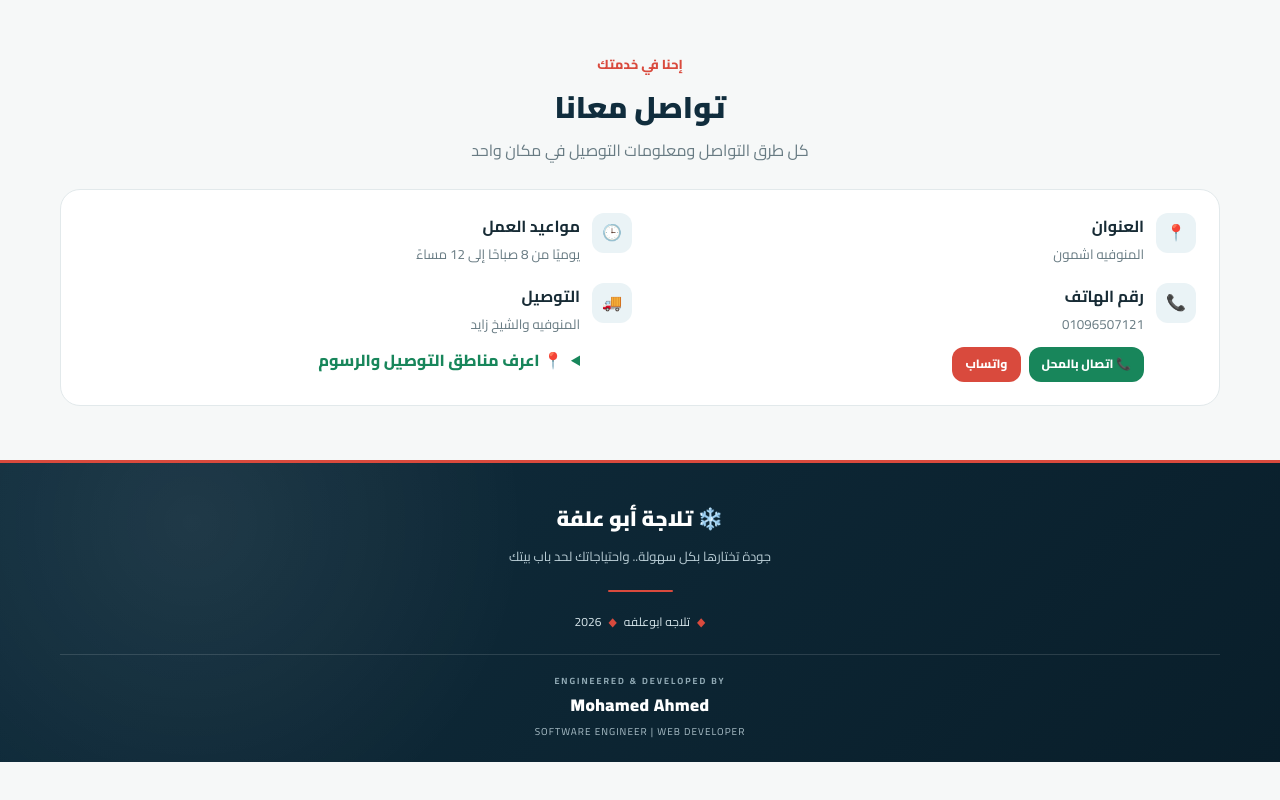
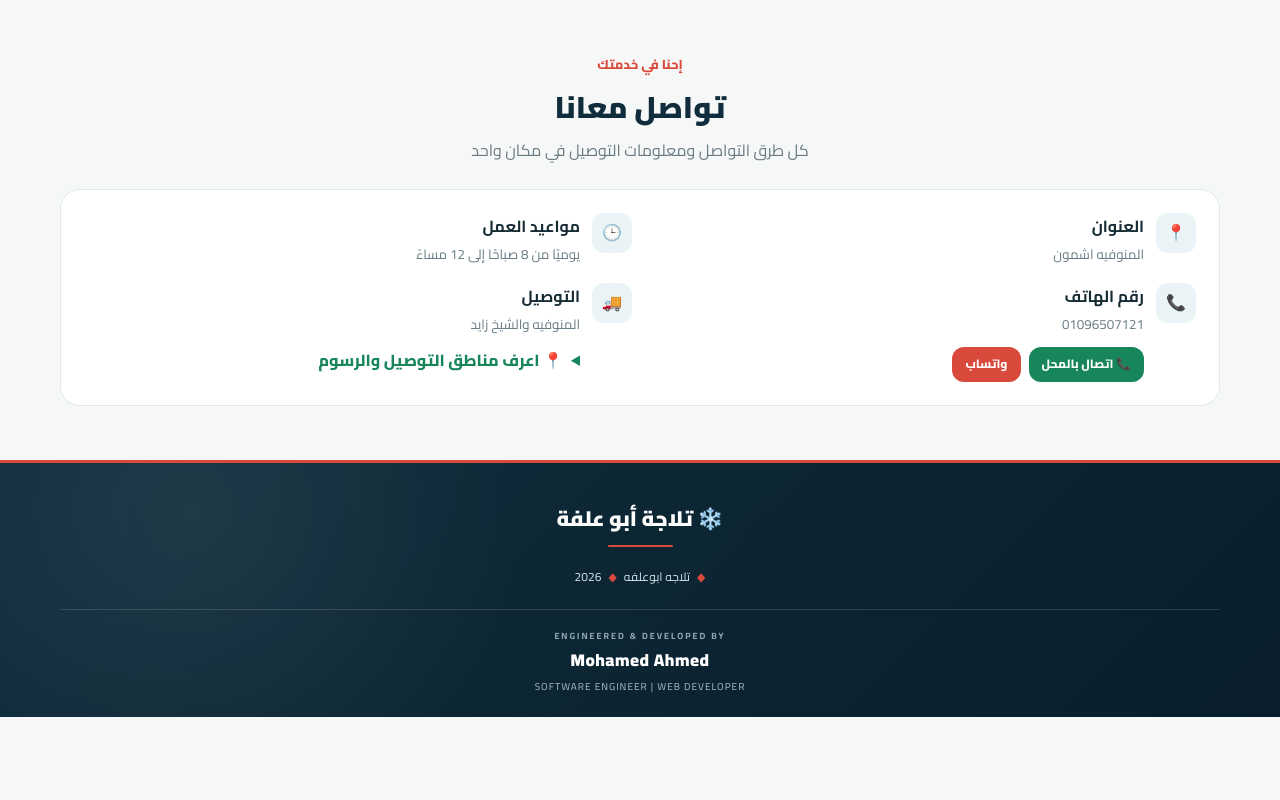
Before and after one commit to mmuhmadj/ahmed-freezer, a plain HTML site: page index.html in a window 1280 px wide. Shown: the part 1493-2293 px from the top of the page. Drawn offline with nearby package versions, Linux system fonts and the light colour scheme.

Commit message:
Update index.html

```diff
--- a/index.html
+++ b/index.html
@@ -556,9 +556,7 @@ footer{
       ❄️ تلاجة أبو علفة
     </div>
 
-    <div class="footer-message">
-      جودة تختارها بكل سهولة.. واحتياجاتك لحد باب بيتك
-    </div>
+
 
     <div class="footer-divider"></div>
 
```
